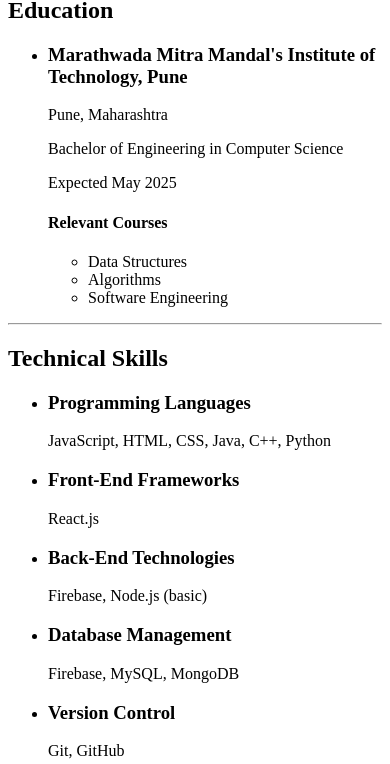
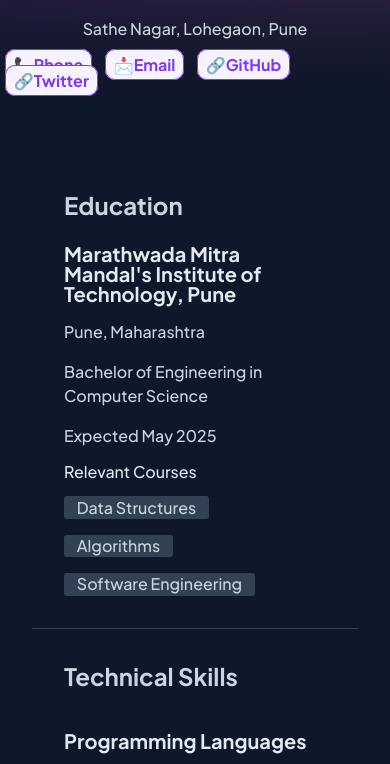
Before and after one commit to bprathamesh20/resume-css, a plain HTML site: page src/index.html in a window 390 px wide. Shown: the part 169-933 px from the top of the page. Drawn offline with Linux system fonts and the light colour scheme.

Commit message:
added styles

```diff
--- a/src/index.html
+++ b/src/index.html
@@ -4,20 +4,25 @@
 <head>
     <meta charset="UTF-8">
     <meta name="viewport" content="width=device-width, initial-scale=1.0">
+    <link rel="stylesheet" href="style.css">
     <title>Prathamesh Bhandekar's Resume</title>
 </head>
 
 <body>
     <header>
-        <h1>Prathamesh Bhandekar</h1>
+        <h1 class="name">Prathamesh Bhandekar</h1>
         <address>
-            Sathe Nagar, Lohegaon, Pune |
-            📞Phone: <a href="tel:+919284922470">+91 9284922470</a> |
-            📩Email: <a href="mailto:prathamesh.bhandekar@mmit.edu.in">prathamesh.bhandekar@mmit.edu.in</a>
+            <p>Sathe Nagar, Lohegaon, Pune </p>
+            <div>
+             <a class="social" href="tel:+919284922470">📞Phone</a>
+             <a class="social" href="mailto:bprathamesh2003@gmail.com">📩Email</a>
+             <a class="social" href="https://github.com/bprathamesh20">🔗GitHub</a>
+             <a class="social" href="https://twitter.com/impra20">🔗Twitter</a>
+            </div>
         </address>
     </header>
-    <hr>
 
+<main>
     <section id="education">
         <h2>Education</h2>
         <ul>
@@ -29,57 +34,57 @@
                     <p>Expected May 2025</p>
                     <h4>Relevant Courses</h4>
                     <ul>
-                        <li>Data Structures</li>
-                        <li>Algorithms</li>
-                        <li>Software Engineering</li>
+                        <li class="label flex-row">Data Structures</li>
+                        <li class="label flex-row">Algorithms</li>
+                        <li class="label flex-row">Software Engineering</li>
                     </ul>
                 </article>
             </li>
         </ul>
     </section>
-    <hr>
+
     <section id="technical-skills">
         <h2>Technical Skills</h2>
         <ul>
             <li>
-                <article>
+                <article class="flex-row">
                     <h3>Programming Languages</h3>
-                    <p>JavaScript, HTML, CSS, Java, C++, Python</p>
+                    <p class="label">JavaScript, HTML, CSS, Java, C++, Python</p>
                 </article>
             </li>
             <li>
-                <article>
+                <article class="flex-row">
                     <h3>Front-End Frameworks</h3>
-                    <p>React.js</p>
+                    <p class="label">React.js</p>
                 </article>
             </li>
             <li>
-                <article>
+                <article class="flex-row">
                     <h3>Back-End Technologies</h3>
-                    <p>Firebase, Node.js (basic)</p>
+                    <p class="label">Firebase, Node.js (basic)</p>
                 </article>
             </li>
             <li>
-                <article>
+                <article class="flex-row">
                     <h3>Database Management</h3>
-                    <p>Firebase, MySQL, MongoDB</p>
+                    <p class="label">Firebase, MySQL, MongoDB</p>
                 </article>
             </li>
             <li>
-                <article>
+                <article class="flex-row">
                     <h3>Version Control</h3>
-                    <p>Git, GitHub</p>
+                    <p class="label">Git, GitHub</p>
                 </article>
             </li>
             <li>
-                <article>
+                <article class="flex-row">
                     <h3>Tools</h3>
-                    <p>Visual Studio Code, Figma, Wordpress</p>
+                    <p class="label">Visual Studio Code, Figma, Wordpress</p>
                 </article>
             </li>
         </ul>
     </section>
-    <hr>
+
     <section id="projects">
         <h2>Projects</h2>
         <ul>
@@ -113,7 +118,7 @@
             </li>
         </ul>
     </section>
-    <hr>
+
     <section id="certificates">
         <h2>Certificates</h2>
         <ul>
@@ -146,9 +151,9 @@
             </li>
         </ul>
     </section>
-    <hr>
+
     <section id="leadership-experience">
-        <h2>Leadership Experience</h2>
+        <h2>Leadership<br> Experience</h2>
         <ul>
             <li>
                 <article>
@@ -166,7 +171,7 @@
             </li>
         </ul>
     </section>
-    <hr>
+
     <section id="co-curriculars">
         <h2>Co-Curriculars</h2>
         <ul>
@@ -183,7 +188,7 @@
             </li>
         </ul>
     </section>
-<hr>
+</main>
 
     <footer >
         <p>Prathamesh Bhandekar &copy2023</p>
--- a/src/style.css
+++ b/src/style.css
@@ -53,6 +53,8 @@ table {
 :root{
     --dark-primary: #E2E8F0;
     --dark-background: #0F172A;
+    --dark-label-primary: #CBD5E1;
+    --dark-text-secondary: #CBD5E1;
 }
 body{
     color: var(--dark-primary);
@@ -64,7 +66,7 @@ header{
     flex-direction: column;
     align-items: center;
     justify-content: center;
-    box-sizing: content-box;
+    box-sizing: border-box;
     height: 35vh;
     background:linear-gradient(180deg, rgba(15, 23, 42, 0.00) 0%, #0F172A 100%), url("header-1.png");
     background-repeat: no-repeat;
@@ -113,6 +115,7 @@ font-size: 1.5rem;
 font-style: normal;
 font-weight: 700;
 line-height: normal;
+width: 300px;
 }
 
 main{
@@ -123,6 +126,8 @@ section{
     border-bottom: 1px solid #334155;;
     display: flex;
     flex-direction: row;
+    align-items: flex-start;
+
 
 
 }
@@ -131,4 +136,110 @@ section{
 p{
     font-size: 1rem;
     line-height: 1.5;
+    overflow-wrap: break-word;
+    font-weight: 400;
+    margin: 1rem 0rem;
+    color: var(--dark-text-secondary);
 }
+
+article{
+    width: 700px;
+}
+
+
+h3{
+    font-weight: 700;
+    font-size: 1.25rem;
+}
+
+.flex-row{
+    display: flex;
+    flex-direction: row;
+    justify-content: flex-start;
+    margin-top: 1rem;
+
+}
+
+.label{
+    color: var(--dark-label-primary, #CBD5E1);
+font-size: 1rem;
+font-weight: 500;
+border-radius: 3px;
+background: #334155;
+padding: 0.2rem 0.8rem;
+width: fit-content;
+}
+
+.flex-row > p{
+    margin: 0rem 0rem 0rem 1rem;
+
+}
+
+footer{
+    display: flex;
+    justify-content: center;
+}
+
+article > ul{
+
+    list-style-type: disc;
+}
+
+
+@media screen and (max-width: 1024px) {
+    /* Your tablet-specific styles go here */
+    main{
+        padding: 2rem 2rem;
+    }
+
+    section{
+        flex-direction: column;
+
+    }
+
+    article{
+        width: 100%;
+    }
+
+    .flex-row{
+        flex-direction: column;
+
+    }
+    .label{
+        margin-top: 1rem ;
+    }
+  }
+
+  /* CSS for mobile phones */
+  @media screen and (max-width: 767px) {
+    main{
+        padding: 2rem 2rem;
+    }
+
+    section{
+        flex-direction: column;
+
+    }
+
+    article{
+        width: 100%;
+    }
+
+    .flex-row{
+        flex-direction: column;
+
+    }
+    .label{
+        margin-top: 1rem 1rem ;
+    }
+
+    .flex-row > p{
+        margin: 1rem 0rem 0rem 0rem;
+
+    }
+    h2{
+        margin-bottom: 1.5rem;
+        color: var(--dark-text-secondary);
+    }
+
+  }
```
Also changed, not shown: src/header-1.png (added).
